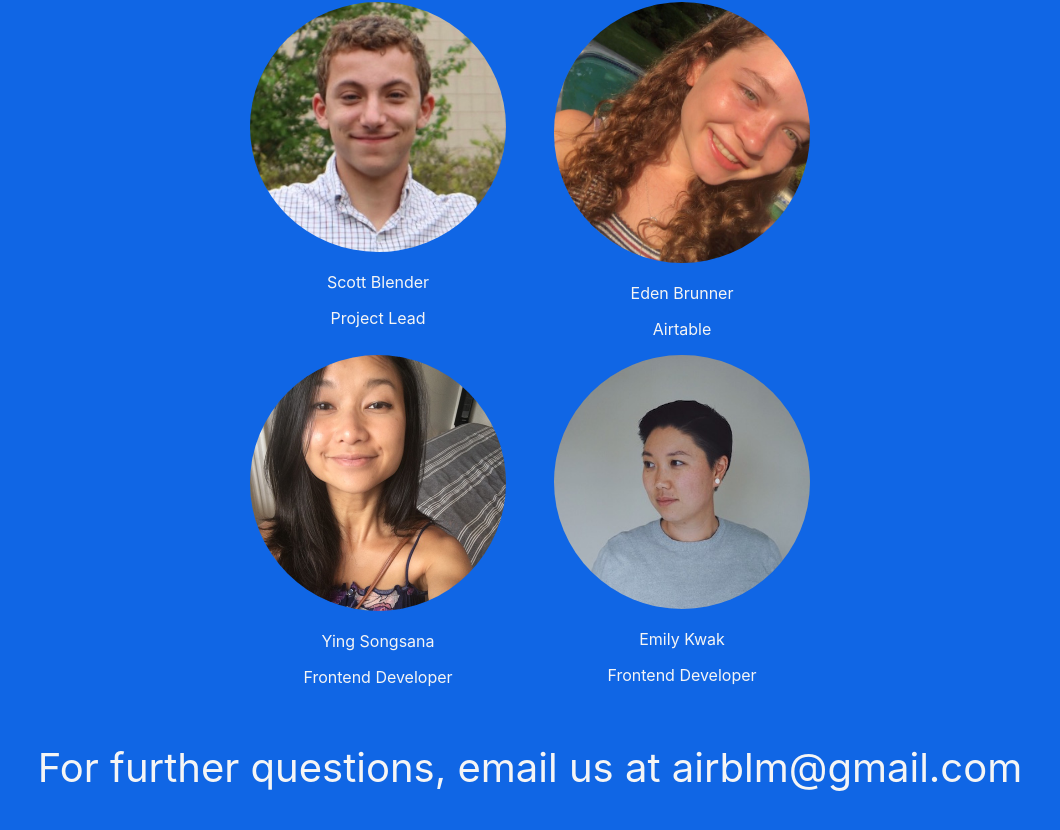
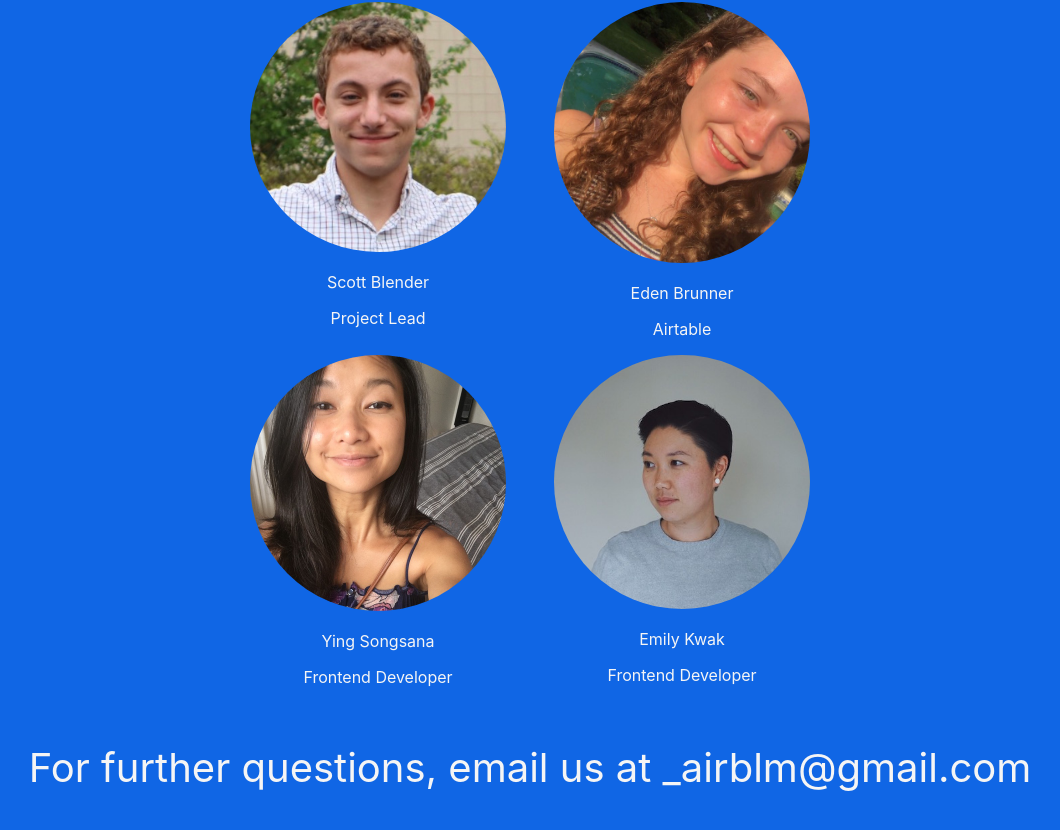
Before and after one commit to AirBLM/AirBLM-Website, a React (Create React App) app in the folder airblm/: page /about-us in a window 1280 px wide. Shown: the part 300-1130 px from the top of the page, without its empty margins (110-1170 px from the left). Built offline with nearby package versions, Linux system fonts and the light colour scheme.

Commit message:
Update About.js

```diff
--- a/airblm/src/Components/About.js
+++ b/airblm/src/Components/About.js
@@ -23,7 +23,7 @@ const About = () => {
         <Team photo={Emily} name="Emily Kwak" title="Frontend Developer"></Team>
       </div>
       <div className="About_email">
-        <p> For further questions, email us at airblm@gmail.com</p>
+        <p> For further questions, email us at _airblm@gmail.com</p>
       </div>
     </Grid>
   );
```
